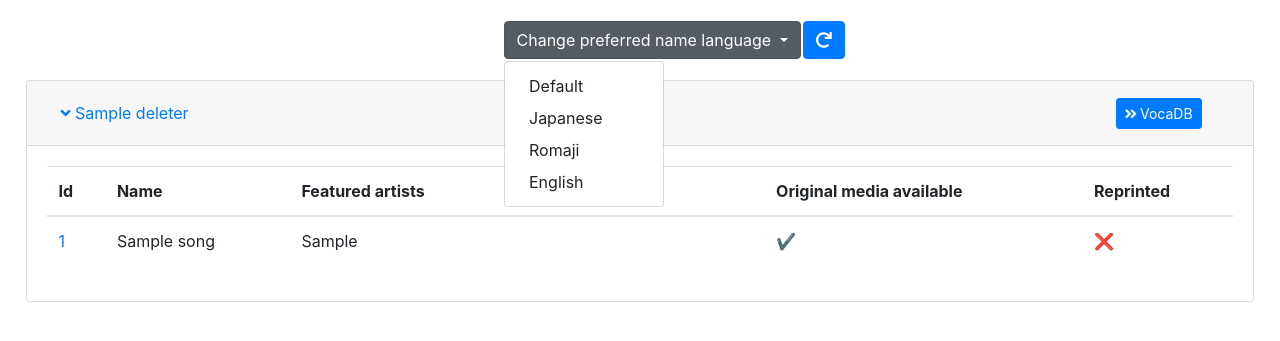
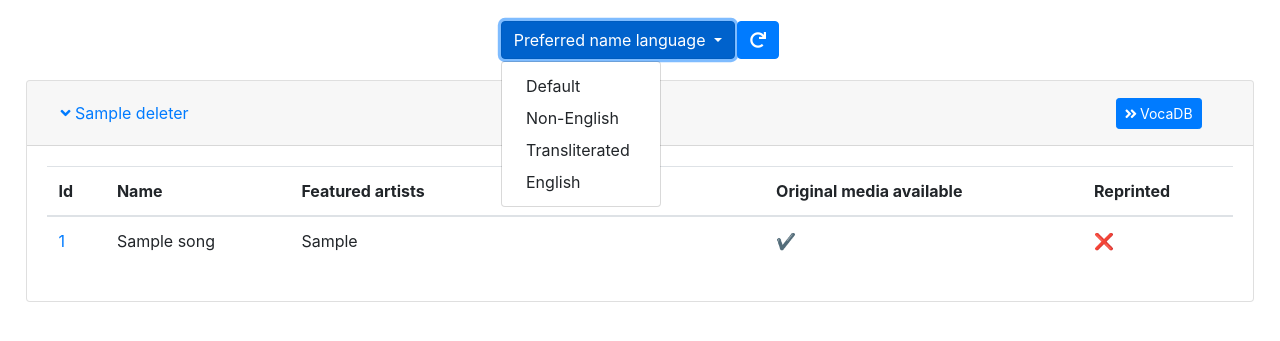
Before and after one commit to kateabr/deleters-tracker, a Flask app: template templates/index.html in a window 1280 px wide, after a click on "Preferred name language". Shown: the top 341 px of the page. Run offline with Flask 2, Linux system fonts and the light colour scheme; the template is opened without the code that fills it: most values are stand-ins (such as "Sample title", 1, 10 or a date in 2020); some libraries are stand-ins or nearby versions.

Commit message:
now storing preferred language in cookies

```diff
--- a/app.py
+++ b/app.py
@@ -46,7 +46,7 @@ def load_deleters(lang):
 @app.route('/')
 def render_deleters():
     artistId = request.args.get('artistId')
-    lang = request.args.get('lang')
+    lang = request.cookies.get('nameLanguage')
     if lang is None:
         lang = 'Default'
     deleters_clean = load_deleters(lang)
@@ -67,7 +67,6 @@ def render_deleters():
             f"https://vocadb.net/api/songs?artistId%5B%5D={artistId}&start={50 * off_mult}&maxResults={count}&fields=PVs&artistParticipationStatus=OnlyMainAlbums&lang={lang}&sort=PublishDate").text)
         for song in deleter_songs['items']:
             if song['pvs'] and not any(deleter_song.id == song['id'] for deleter_song in songs):
-                print(song)
                 songs.append(DeleterSong(song['name'],
                                                      song['id'],
                                                      song['artistString'],
--- a/templates/index.html
+++ b/templates/index.html
@@ -9,26 +9,26 @@
 </head>
 <body>
 <div class="sticky-top container-fluid" style="margin-top: 20px; margin-bottom: 20px">
-    <table class="text-center" style="width: 22%; margin-right: 39%; margin-left: 39%"><tr><td>
+    <table class="text-center" style="margin: auto"><tr><td>
     <div class="dropdown show">
-        <a class="btn btn-secondary dropdown-toggle" role="button" id="dropdownMenuLink" data-toggle="dropdown"
+        <button type="button" class="btn btn-primary dropdown-toggle" role="button" id="dropdownMenuLink" data-toggle="dropdown"
            aria-haspopup="true" aria-expanded="false">
-            Change preferred name language
-        </a>
+            Preferred name language
+        </button>
 
-        <div class="dropdown-menu" aria-labelledby="dropdownMenuLink">
-            <a class="dropdown-item"
-               onclick="localStorage.setItem('nameLanguage', 'Default'); render_deleter({{ artistId|safe }})">Default</a>
-            <a class="dropdown-item"
-               onclick="localStorage.setItem('nameLanguage', 'Japanese'); render_deleter({{ artistId|safe }})">Japanese</a>
-            <a class="dropdown-item"
-               onclick="localStorage.setItem('nameLanguage', 'Romaji'); render_deleter({{ artistId|safe }})">Romaji</a>
-            <a class="dropdown-item"
-               onclick="localStorage.setItem('nameLanguage', 'English'); render_deleter({{ artistId|safe }})">English</a>
-        </div>
+        <ul class="dropdown-menu" aria-labelledby="dropdownMenuLink">
+            <li class="dropdown-item" id="Default"
+               onclick="set_cookie('Default'); location.reload()">Default</li>
+            <li class="dropdown-item" id="Japanese"
+               onclick="set_cookie('Japanese'); location.reload()">Non-English</li>
+            <li class="dropdown-item" id="Romaji"
+               onclick="set_cookie('Romaji'); location.reload()">Transliterated</li>
+            <li class="dropdown-item" id="English"
+               onclick="set_cookie('English'); location.reload()">English</li>
+        </ul>
     </div>
         </td><td>
-    <button type="button" class="btn btn-primary" onclick="location.reload();"><i
+    <button type="button" class="btn btn-primary" role="button" onclick="location.reload();"><i
             class="fas fa-redo"></i></button></td></tr></table>
 </div>
 <div style="margin-bottom: 20px; margin-left:  2%; margin-right: 2%; z-index: 0">
@@ -123,13 +123,16 @@
 
 </body>
 <script>
-    if (localStorage.getItem('nameLanguage') == undefined) {
-        localStorage.setItem('nameLanguage', 'Default')
+    function set_cookie(lang) {
+        document.cookie = "nameLanguage=" + lang + ";samesite=lax;expires=Fri, 31 Dec 9999 23:59:59 GMT";
     }
 
+    window.addEventListener('load', (event) => {
+        document.getElementById("{{ lang|safe }}").className = 'dropdown-item active';
+    });
+
     function render_deleter(artistId) {
-        window.location.replace('/?artistId=' + artistId +
-            '&lang=' + localStorage.getItem('nameLanguage') + '#_' + artistId);
+        window.location.replace('/?artistId=' + artistId + '#_' + artistId);
     }
 </script>
 <script src="https://cdnjs.cloudflare.com/ajax/libs/jquery/3.5.1/jquery.min.js"></script>
```
